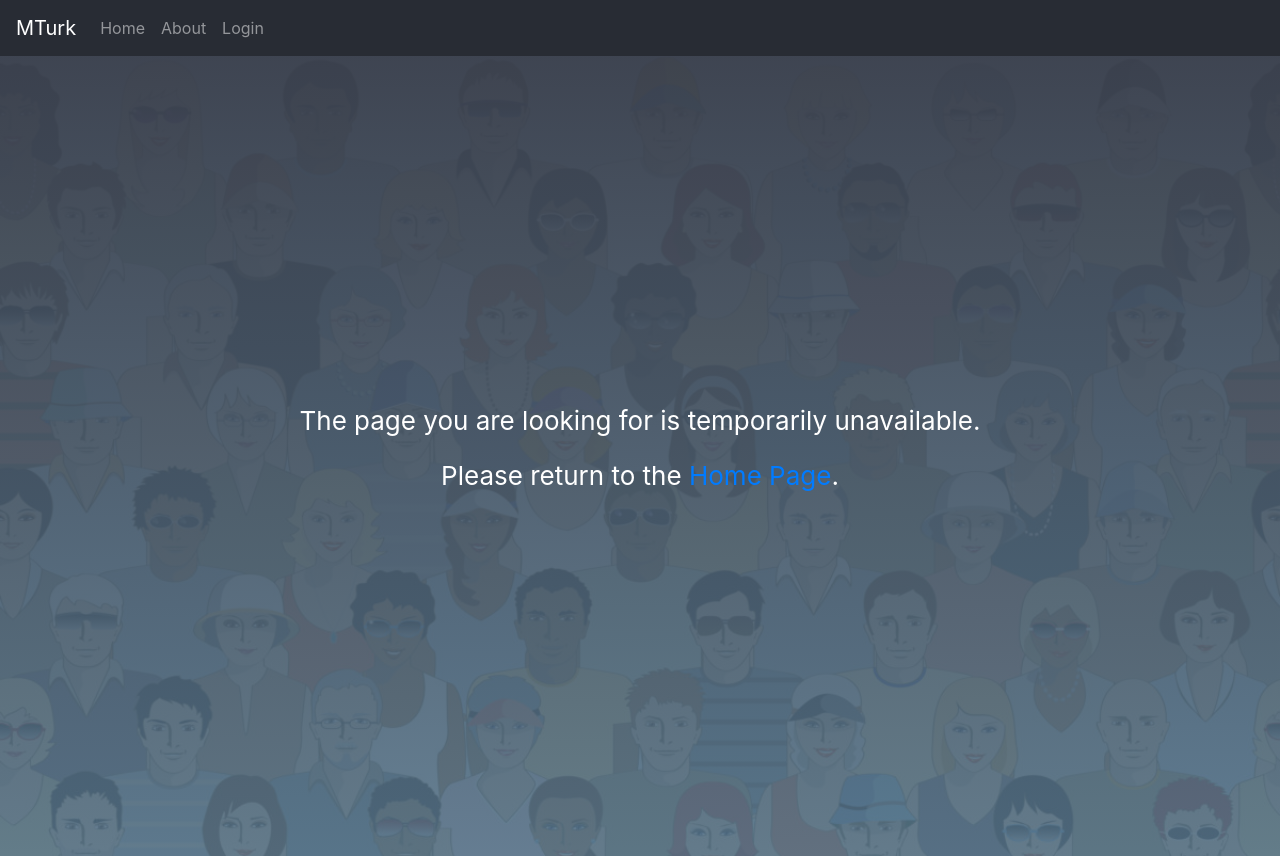
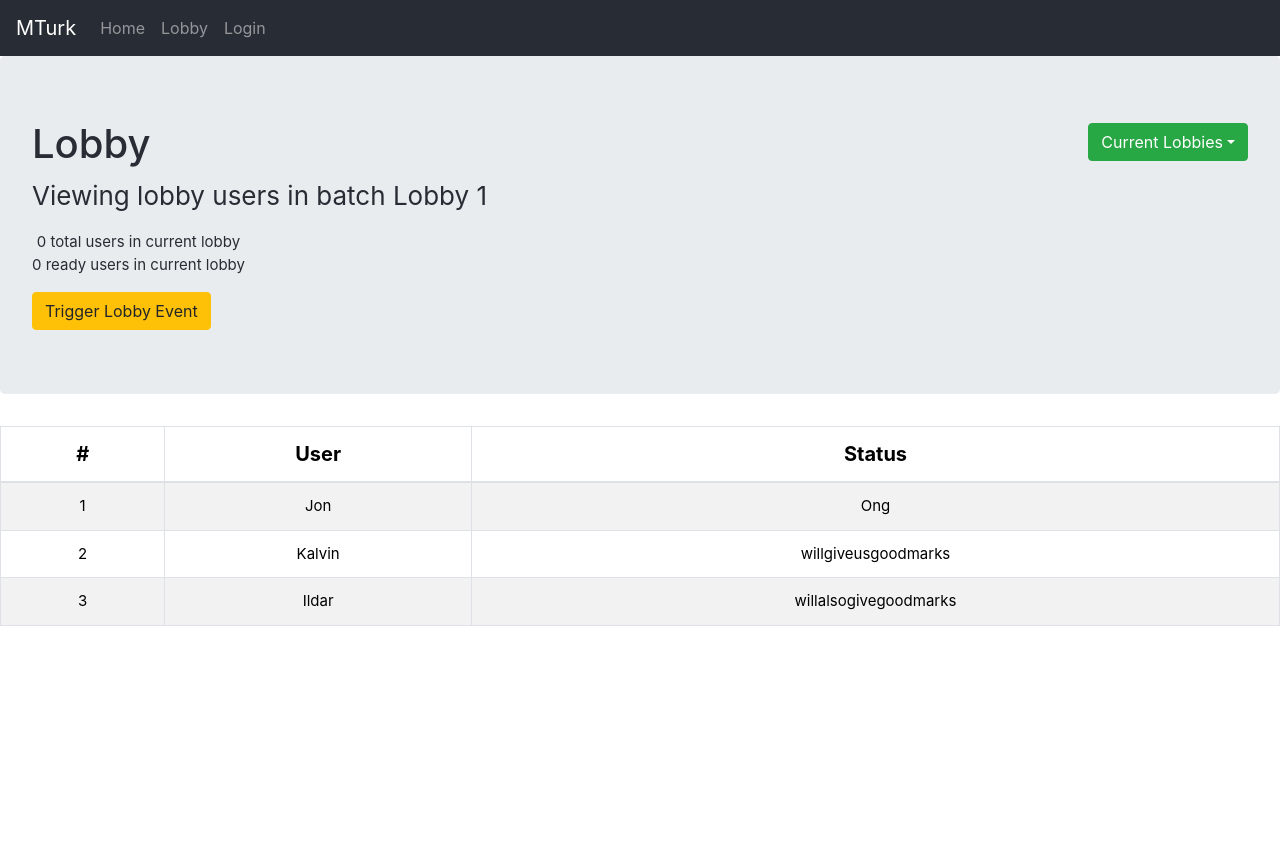
Before and after one commit to kingfxj/mturk-experiment, a React (Create React App) app in the folder react-app/: page /lobby in a window 1280 px wide. Built offline with nearby package versions, Linux system fonts and the light colour scheme.

Commit message:
created lobby page

```diff
--- a/react-app/src/AboutPage.js
+++ /dev/null
@@ -1,4 +0,0 @@
-import React from "react";
-
-// About page
-export const AboutPage = () => <div>About Page.</div>;
--- a/react-app/src/App.css
+++ b/react-app/src/App.css
@@ -6,17 +6,6 @@
 /* app background */
 .App-header {
   min-height: 100vh;
-  background: linear-gradient(
-      0deg,
-      rgba(81, 111, 133, 0.88),
-      rgba(59, 65, 78, 0.98)
-    ),
-    url(turker.jpg);
-  background-size: cover;
-  display: flex;
-  flex-direction: column;
-  align-items: center;
-  justify-content: center;
   font-size: calc(10px + 2vmin);
   color: white;
 }
--- a/react-app/src/App.js
+++ b/react-app/src/App.js
@@ -1,7 +1,7 @@
 import "./App.css";
 import { BrowserRouter as Router, Route, Switch } from "react-router-dom";
 import { HomePage } from "./HomePage";
-import { AboutPage } from "./AboutPage";
+import { LobbyPage } from "./LobbyPage";
 import { LoginPage } from "./LoginPage";
 import { NotFoundPage } from "./NotFoundPage.js";
 import { NavBar } from "./NavBar";
@@ -17,8 +17,8 @@ function App() {
             <Route path="/" exact>
               <HomePage />
             </Route>
-            <Route path="/about" exact>
-              <AboutPage />
+            <Route path="/lobby" exact>
+              <LobbyPage />
             </Route>
             <Route path="/login" exact>
               <LoginPage />
--- a/react-app/src/HomePage.js
+++ b/react-app/src/HomePage.js
@@ -87,12 +87,12 @@ export const HomePage = () => {
           selection: true,
           headerStyle: {
             backgroundColor: "#a5bddd",
-            color: "#FFF",
-            fontSize: 15,
+            color: "black",
+            fontSize: 20,
             textAlign: "center",
           },
           cellStyle: {
-            fontSize: 12,
+            fontSize: 15,
             textAlign: "center",
           },
         }}
@@ -113,9 +113,9 @@ export const HomePage = () => {
               return (
                 <div
                   style={{
-                    fontSize: 50,
+                    fontSize: 40,
                     textAlign: "center",
-                    color: "white",
+                    color: "black",
                     backgroundColor: "#a5bddd",
                   }}
                 >
--- /dev/null
+++ b/react-app/src/LobbyPage.js
@@ -0,0 +1,70 @@
+import React from "react";
+import {
+  Jumbotron,
+  Button,
+  DropdownButton,
+  Dropdown,
+  Table,
+} from "react-bootstrap";
+
+const lobbyName = "Lobby 1";
+// Lobby page
+export const LobbyPage = () => {
+  return (
+    <div>
+      {/* Lobby info */}
+      <Jumbotron style={{ color: "#282c34" }}>
+        <div style={{ display: "flex" }}>
+          <h1 style={{ marginRight: "auto" }}>Lobby</h1>
+          <DropdownButton
+            style={{ marginLeft: "auto" }}
+            id="dropdown-basic-button"
+            title="Current Lobbies"
+            variant="success"
+          >
+            <Dropdown.Item href="#/action-1">{lobbyName}</Dropdown.Item>
+          </DropdownButton>
+        </div>
+        <p style={{ display: "flex" }}>
+          Viewing lobby users in batch {lobbyName}
+        </p>
+        <div style={{ fontSize: 15, display: "flex" }}>
+          <p>
+            0 total users in current lobby
+            <br></br>0 ready users in current lobby
+          </p>
+        </div>
+        <div style={{ fontSize: 15, display: "flex" }}>
+          <Button variant="warning">Trigger Lobby Event</Button>
+        </div>
+      </Jumbotron>
+      {/* Lobby table  */}
+      <Table striped bordered hover style={{ color: "black", fontSize: 15 }}>
+        <thead>
+          <tr style={{ fontSize: 20 }}>
+            <th>#</th>
+            <th>User</th>
+            <th>Status</th>
+          </tr>
+        </thead>
+        <tbody>
+          <tr>
+            <td>1</td>
+            <td>Jon</td>
+            <td>Ong</td>
+          </tr>
+          <tr>
+            <td>2</td>
+            <td>Kalvin</td>
+            <td>willgiveusgoodmarks</td>
+          </tr>
+          <tr>
+            <td>3</td>
+            <td>Ildar</td>
+            <td>willalsogivegoodmarks</td>
+          </tr>
+        </tbody>
+      </Table>
+    </div>
+  );
+};
--- a/react-app/src/LoginPage.css
+++ b/react-app/src/LoginPage.css
@@ -2,7 +2,22 @@
 .login {
   background-color: #a5bddd;
   border-radius: 15px;
-  padding: 40px;
+  padding: 50px;
+}
+
+/* background image + centering */
+.background {
+  min-height: 100vh;
+  background: linear-gradient(
+      0deg,
+      rgba(81, 111, 133, 0.8),
+      rgba(54, 59, 70, 0.99)
+    ),
+    url(turker.jpg);
+  display: flex;
+  flex-direction: column;
+  align-items: center;
+  justify-content: center;
 }
 
 /* scale size of login icon */
--- a/react-app/src/LoginPage.js
+++ b/react-app/src/LoginPage.js
@@ -55,6 +55,7 @@ export const LoginPage = () => {
   };
 
   return (
+    <div className="background">
       <div className="login">
         {/* icon */}
         <div>
@@ -120,5 +121,6 @@ export const LoginPage = () => {
           </Button>
         </div>
       </div>
+    </div>
   );
 };
--- a/react-app/src/NavBar.js
+++ b/react-app/src/NavBar.js
@@ -9,7 +9,7 @@ export const NavBar = () => (
     <Nav className="mr-auto">
       {/* navbar paths to corresponding pages */}
       <Nav.Link href="/">Home</Nav.Link>
-      <Nav.Link href="/about">About</Nav.Link>
+      <Nav.Link href="/lobby">Lobby</Nav.Link>
       <Nav.Link href="/login">Login</Nav.Link>
     </Nav>
   </Navbar>
```
Also changed, not shown: 2 other files (tests, documents, lock files or other folders). Lines whose indentation alone changed are shown as unchanged.
